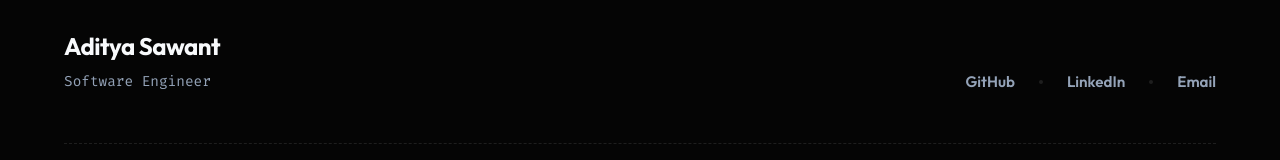
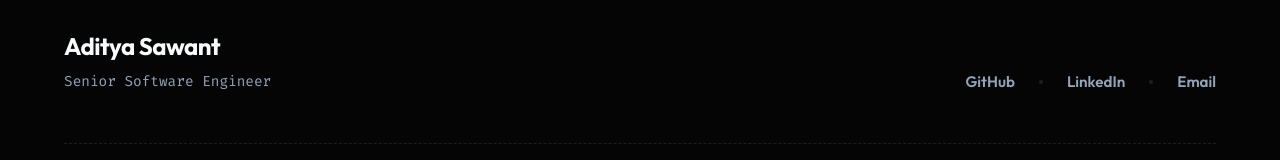
Before and after one commit to adz-313/portfolio, a React (Vite) app: page / in a window 1280 px wide. Shown: the part 5353-5513 px from the top of the page. Built offline with nearby package versions, Linux system fonts and the light colour scheme.

Commit message:
Missed changes

```diff
--- a/index.html
+++ b/index.html
@@ -5,7 +5,7 @@
   <meta charset="UTF-8" />
   <link rel="icon" type="image/svg+xml" href="/favicon.png" />
   <meta name="viewport" content="width=device-width, initial-scale=1.0" />
-  <title>tmp-app</title>
+  <title>Aditya Sawant</title>
 </head>
 
 <body>
--- a/src/components/Footer/Footer.jsx
+++ b/src/components/Footer/Footer.jsx
@@ -11,7 +11,7 @@ const Footer = () => {
         <div className="footer-top">
           <div className="footer-brand">
             <h2 className="footer-title">Aditya Sawant</h2>
-            <p className="footer-subtitle">Software Engineer</p>
+            <p className="footer-subtitle">Senior Software Engineer</p>
           </div>
 
           <div className="footer-socials">
```
